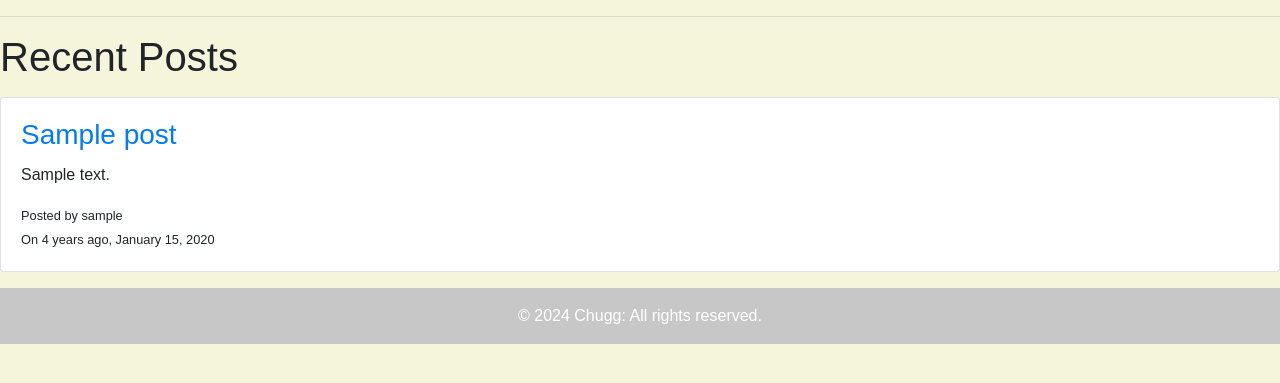
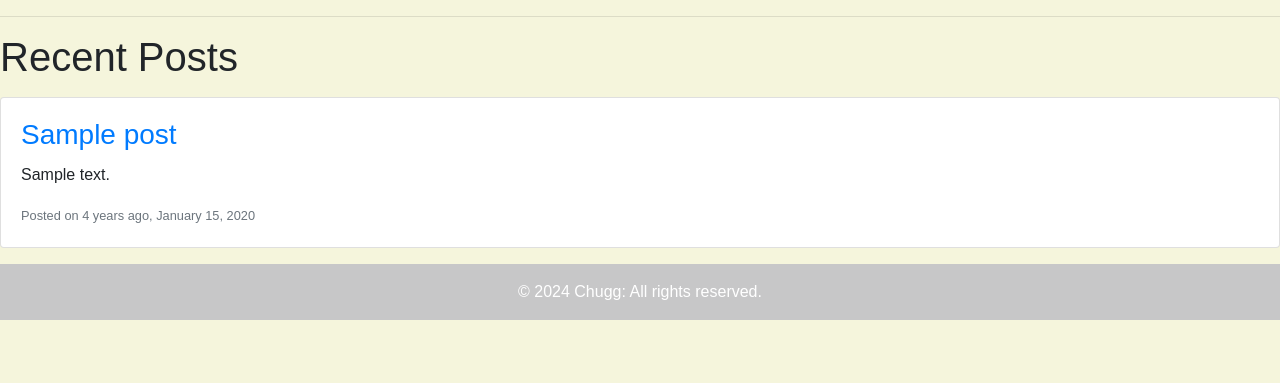
Before and after one commit to Radrados/agileProject, a Flask app: page / in a window 1280 px wide. Shown: the part 58-441 px from the top of the page. Run offline with Flask 3, Linux system fonts and the light colour scheme; tables that the repository leaves empty hold one stand-in row (values such as "Sample post"); some libraries are stand-ins or nearby versions.

Commit message:
Please ignore past commit, that will be addressed in another issue.

```diff
--- a/app/templates/home.html
+++ b/app/templates/home.html
@@ -15,7 +15,7 @@
                     <h3 class="card-title"><a href="{{ url_for('post', post_id=post.id) }}">{{ post.title }}</a></h3>
                     <p class="card-text">{{ post.body }}</p>
                     <!-- Display timestamp with moment.js -->
-                    <small>Posted by {{ post.author.username }} <br> On {{ moment(post.timestamp).fromNow() }}, {{ moment(post.timestamp).format('LL') }}</small>
+                    <small class="text-muted">Posted on {{ moment(post.timestamp).fromNow() }}, {{ moment(post.timestamp).format('LL') }}</small>
                 </div>
             </div>
         {% else %}
```
